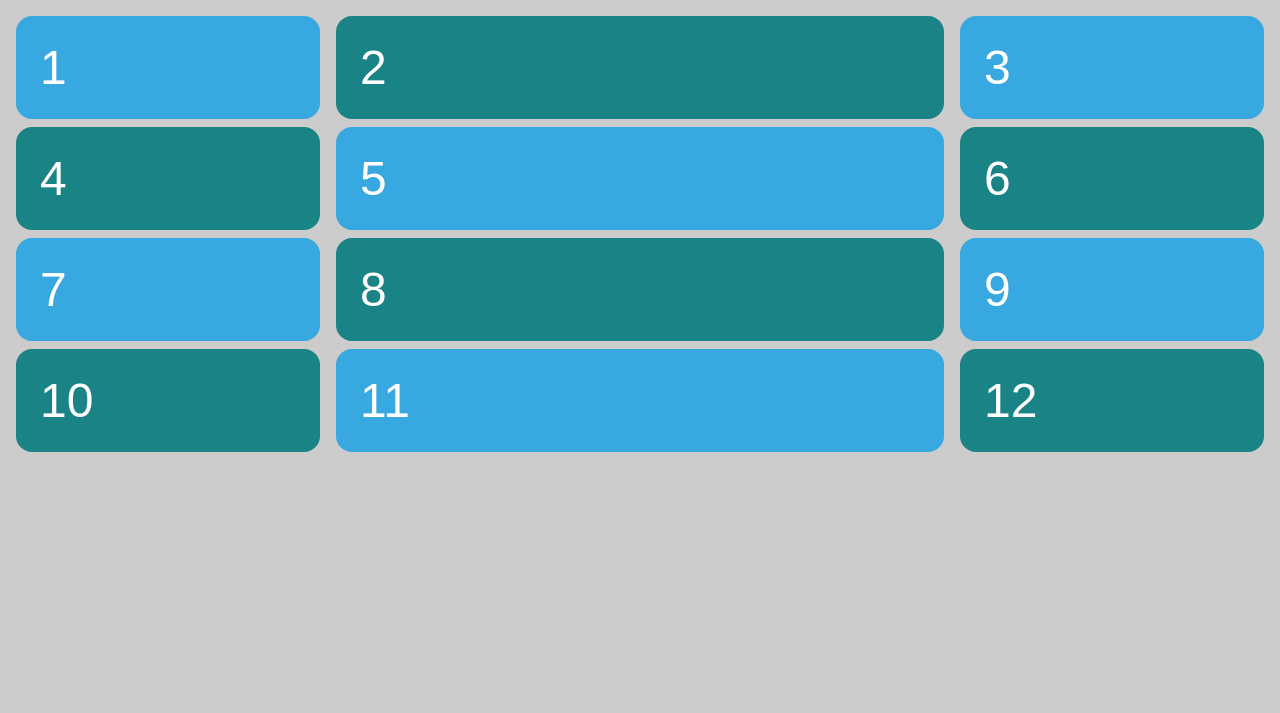
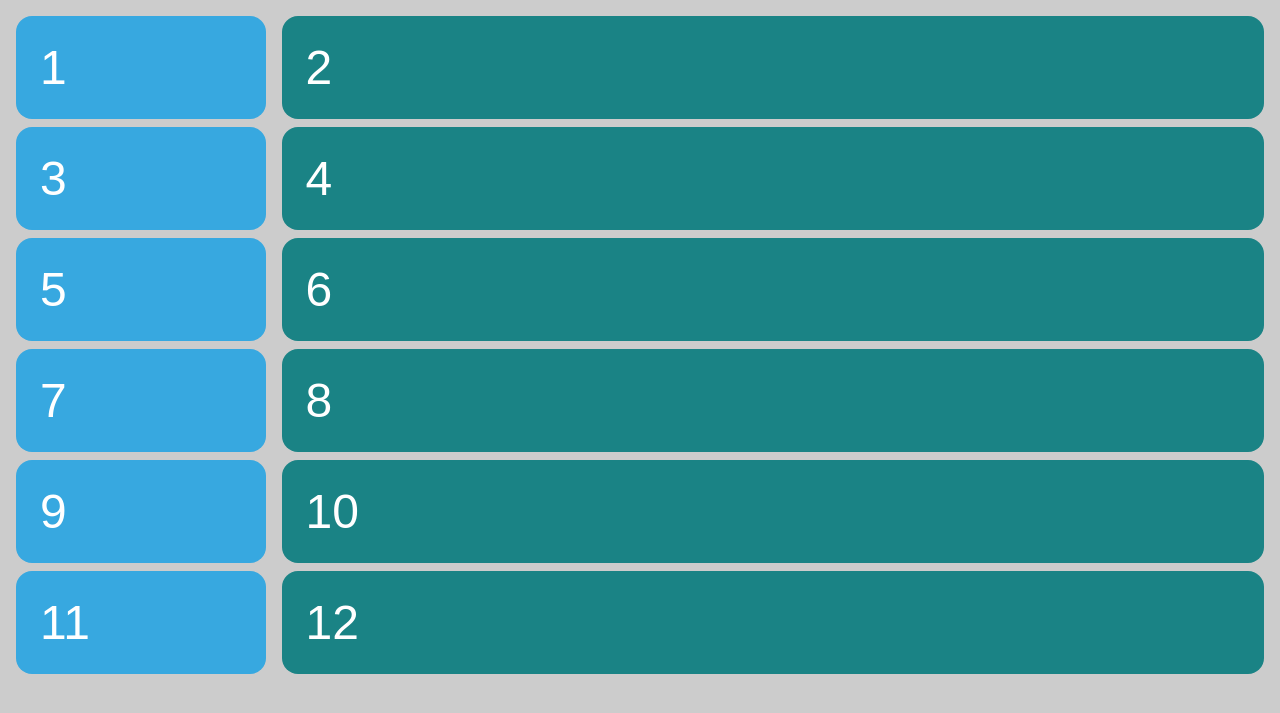
Before and after one commit to eacevedof/prj_css, a PHP site: page / in a window 1280 px wide. Shown: the top 713 px of the page. Run offline with PHP 8.4, Linux system fonts and the light colour scheme.

Commit message:
escuelait grid taller

```diff
--- a/grid/two/style.css
+++ b/grid/two/style.css
@@ -48,4 +48,5 @@ body {
     se divide el total / suma(fr)
     */
     grid-template-columns: 1fr 2fr 1fr;
+    grid-template-columns: 20% 1fr;
 }
```
